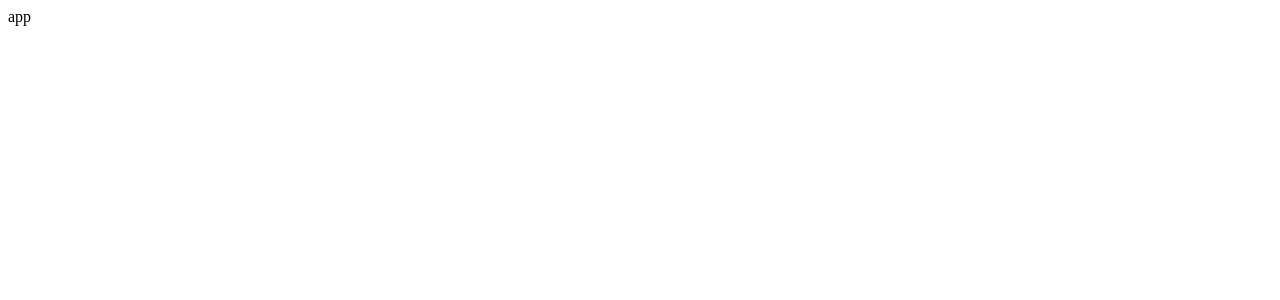
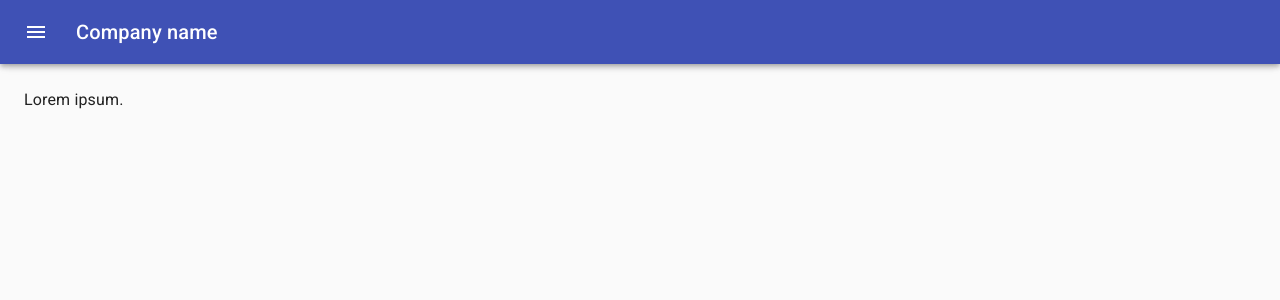
Before and after one commit to Aleksey-36/edim, a React (Create React App) app: page / in a window 1280 px wide. Shown: the top 300 px of the page. Built offline with nearby package versions, Linux system fonts and the light colour scheme.

Commit message:
feat(component-toppanel): add new component top panel
issue: qqq-0001

```diff
--- a/src/App.tsx
+++ b/src/App.tsx
@@ -1,5 +1,11 @@
+import TopPanel from "./components/TopPanel";
+
 function App() {
-  return <div>app</div>;
+  return (
+    <>
+      <TopPanel />
+    </>
+  );
 }
 
 export default App;
--- /dev/null
+++ b/src/components/TopPanel/TopPanel.tsx
@@ -0,0 +1,153 @@
+import { useState } from "react";
+import clsx from "clsx";
+import { makeStyles, Theme, createStyles } from "@material-ui/core/styles";
+import Drawer from "@material-ui/core/Drawer";
+import CssBaseline from "@material-ui/core/CssBaseline";
+import AppBar from "@material-ui/core/AppBar";
+import Toolbar from "@material-ui/core/Toolbar";
+import List from "@material-ui/core/List";
+import Typography from "@material-ui/core/Typography";
+import Divider from "@material-ui/core/Divider";
+import IconButton from "@material-ui/core/IconButton";
+import MenuIcon from "@material-ui/icons/Menu";
+import ChevronLeftIcon from "@material-ui/icons/ChevronLeft";
+import ListItem from "@material-ui/core/ListItem";
+import ListItemIcon from "@material-ui/core/ListItemIcon";
+import ListItemText from "@material-ui/core/ListItemText";
+import LinkIcon from "@material-ui/icons/Link";
+
+const drawerWidth = 240;
+
+const useStyles = makeStyles((theme: Theme) =>
+  createStyles({
+    root: {
+      display: "flex",
+    },
+    appBar: {
+      transition: theme.transitions.create(["margin", "width"], {
+        easing: theme.transitions.easing.sharp,
+        duration: theme.transitions.duration.leavingScreen,
+      }),
+    },
+    appBarShift: {
+      width: `calc(100% - ${drawerWidth}px)`,
+      marginLeft: drawerWidth,
+      transition: theme.transitions.create(["margin", "width"], {
+        easing: theme.transitions.easing.easeOut,
+        duration: theme.transitions.duration.enteringScreen,
+      }),
+    },
+    menuButton: {
+      marginRight: theme.spacing(2),
+    },
+    hide: {
+      display: "none",
+    },
+    drawer: {
+      width: drawerWidth,
+      flexShrink: 0,
+    },
+    drawerPaper: {
+      width: drawerWidth,
+    },
+    drawerHeader: {
+      display: "flex",
+      alignItems: "center",
+      padding: theme.spacing(0, 1),
+      ...theme.mixins.toolbar,
+      justifyContent: "flex-end",
+    },
+    content: {
+      flexGrow: 1,
+      padding: theme.spacing(3),
+      transition: theme.transitions.create("margin", {
+        easing: theme.transitions.easing.sharp,
+        duration: theme.transitions.duration.leavingScreen,
+      }),
+      marginLeft: -drawerWidth,
+    },
+    contentShift: {
+      transition: theme.transitions.create("margin", {
+        easing: theme.transitions.easing.easeOut,
+        duration: theme.transitions.duration.enteringScreen,
+      }),
+      marginLeft: 0,
+    },
+  })
+);
+
+const TopPanel = () => {
+  const classes = useStyles();
+  const [open, setOpen] = useState(false);
+
+  const handleDrawerOpen = () => {
+    setOpen(true);
+  };
+
+  const handleDrawerClose = () => {
+    setOpen(false);
+  };
+
+  return (
+    <div className={classes.root}>
+      <CssBaseline />
+      <AppBar
+        position="fixed"
+        className={clsx(classes.appBar, {
+          [classes.appBarShift]: open,
+        })}
+      >
+        <Toolbar>
+          <IconButton
+            color="inherit"
+            aria-label="open drawer"
+            onClick={handleDrawerOpen}
+            edge="start"
+            className={clsx(classes.menuButton, open && classes.hide)}
+          >
+            <MenuIcon />
+          </IconButton>
+          <Typography variant="h6" noWrap>
+            Company name
+          </Typography>
+        </Toolbar>
+      </AppBar>
+      <Drawer
+        className={classes.drawer}
+        variant="persistent"
+        anchor="left"
+        open={open}
+        classes={{
+          paper: classes.drawerPaper,
+        }}
+      >
+        <div className={classes.drawerHeader}>
+          <IconButton onClick={handleDrawerClose}>
+            <ChevronLeftIcon />
+          </IconButton>
+        </div>
+        <Divider />
+        <List>
+          {["Пункт 1", "Пунтк 2", "Пункт 3"].map((text) => (
+            <ListItem button key={text}>
+              <ListItemIcon>
+                <LinkIcon />
+              </ListItemIcon>
+              <ListItemText primary={text} />
+            </ListItem>
+          ))}
+        </List>
+      </Drawer>
+      <main
+        className={clsx(classes.content, {
+          [classes.contentShift]: open,
+        })}
+      >
+        <div className={classes.drawerHeader} />
+        <Typography paragraph>Lorem ipsum.</Typography>
+      </main>
+    </div>
+  );
+};
+
+export default TopPanel;
--- /dev/null
+++ b/src/components/TopPanel/index.tsx
@@ -0,0 +1 @@
+export { default } from "./TopPanel";
```
